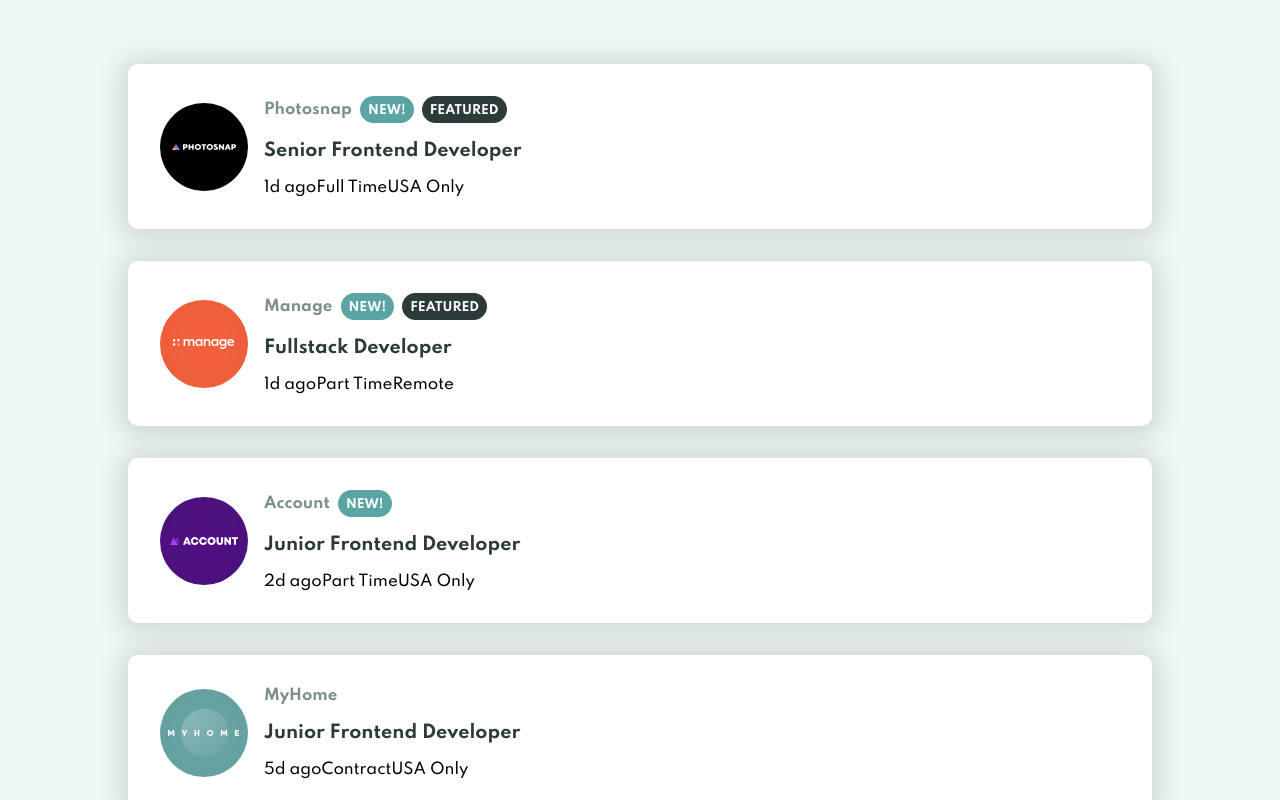
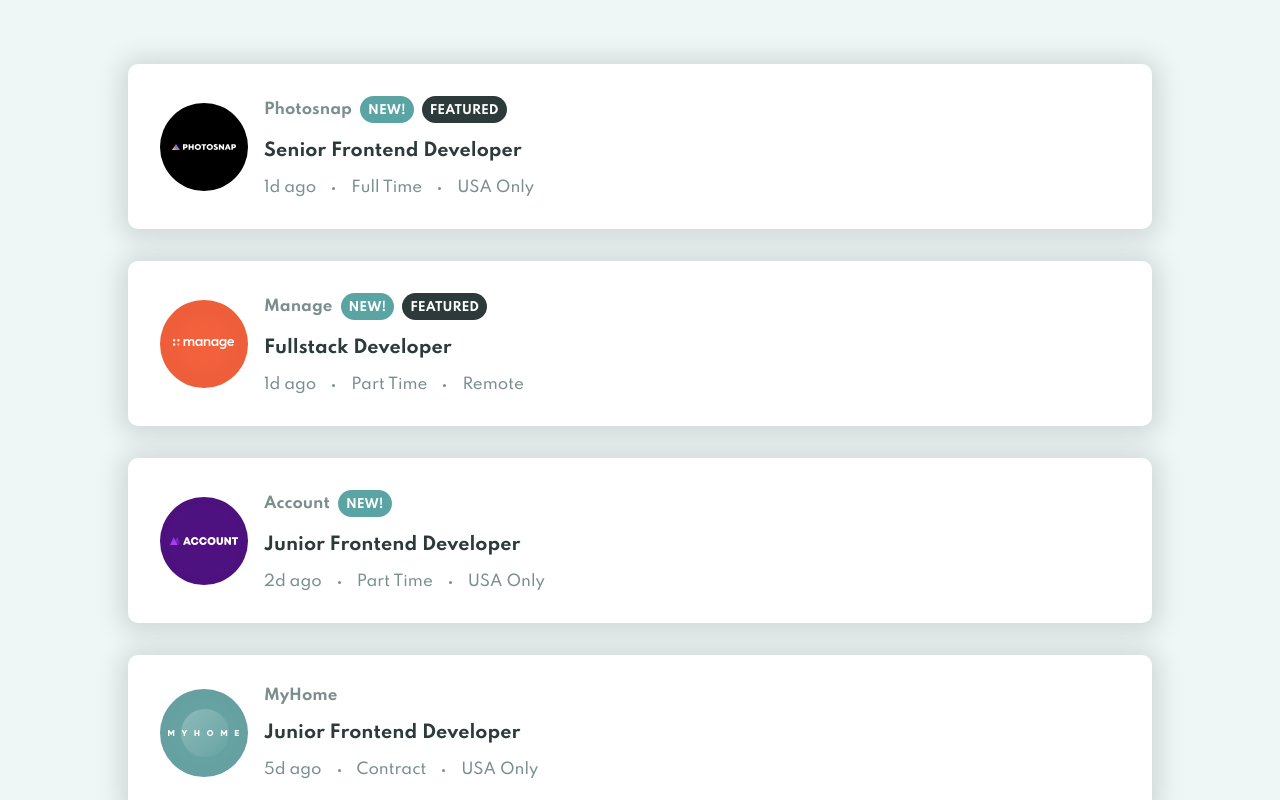
Before and after one commit to ricoputrap/react-job-listings, a React (Create React App) app: page / in a window 1280 px wide. Shown: the top 800 px of the page. Built offline with nearby package versions, Linux system fonts and the light colour scheme.

Commit message:
Done implement Job Details section

```diff
--- a/src/components/Job/Job.module.css
+++ b/src/components/Job/Job.module.css
@@ -17,6 +17,10 @@
   margin-right: 0.5rem;
 }
 
+.details_header > div:last-child {
+  margin-right: 0;
+}
+
 .company {
   font-weight: 700;
   color: hsl(180, 8%, 52%);
@@ -31,3 +35,16 @@
   color: hsl(180, 29%, 50%);
   cursor: pointer;
 }
+
+.details_footer > span {
+  margin-right: 1rem;
+}
+
+.dot {
+  background: hsl(180, 8%, 52%);
+  width: 3px;
+  border-radius: 50%;
+  height: 3px;
+  display: inline-block;
+  margin-bottom: 2px;
+}
--- a/src/components/Job/index.js
+++ b/src/components/Job/index.js
@@ -19,9 +19,11 @@ const Job = ({job}) => {
             { isFeatured && <RoundedChip label="FEATURED" isDark /> }
           </div>
           <h3 className={ styles.position }>{ position }</h3>
-          <div>
+          <div className={ styles.details_footer }>
             <span>{ postedAt }</span>
+            <span className={ styles.dot }></span>
             <span>{ contract }</span>
+            <span className={ styles.dot }></span>
             <span>{ location }</span>
           </div>
         </div>
@@ -34,6 +36,7 @@ const Job = ({job}) => {
 }
 
 Job.propTypes = {
+  logo: PropTypes.string,
   company: PropTypes.string,
   isNew: PropTypes.bool,
   isFeatured: PropTypes.bool,
--- a/src/index.css
+++ b/src/index.css
@@ -5,6 +5,7 @@ body {
   -moz-osx-font-smoothing: grayscale;
   background-color: hsl(180, 31%, 95%);
   font-size: 15px;
+  color: hsl(180, 8%, 52%);
 }
 
 code {
```
